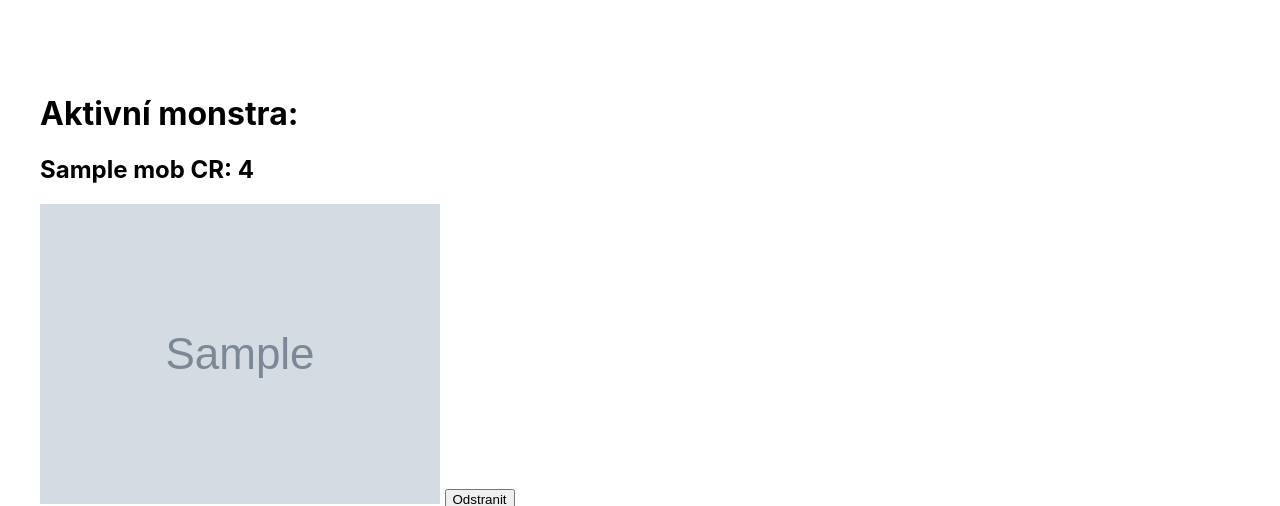
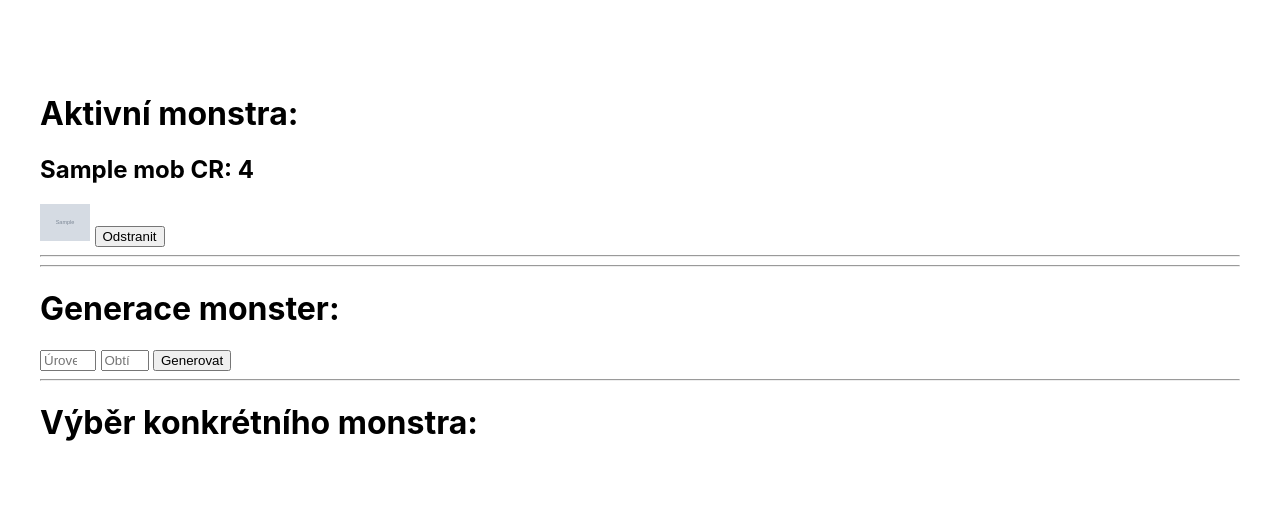
Before and after one commit to Tomas-Gallischek/dnd_atarax, a Django app: template dm_site_app/templates/dm_site_app/monster_gen_page.html in a window 1280 px wide. Shown: the top 506 px of the page. Run offline with Django 5.2, Linux system fonts and the light colour scheme; the template is opened without the code that fills it: most values are stand-ins (such as "Sample title", 1, 10 or a date in 2020); grey boxes marked "Sample" are stand-in pictures; data that the repository does not hold is empty.

Commit message:
Update: 2026-10-04 12:47:24

```diff
--- a/dm_site_app/templates/dm_site_app/monster_gen_page.html
+++ b/dm_site_app/templates/dm_site_app/monster_gen_page.html
@@ -11,8 +11,8 @@
     {% for mob in active_mobs_list %}
 
         <h2>{{ mob.name_cz }} CR: {{ mob.challenge_rating }}</h2>
-        <img src="{{ mob.image_url }}" alt="{{ mob.name_cz }}">
-        <button class="btn btn-danger", action="{% url 'dm_site_app:remove_mob' mob.id %}">Odstranit</button>
+        <img src="{{ mob.image_url }}" alt="{{ mob.name_cz }}" style="max-width: 50px; max-height: 50px;">
+        <button class="btn btn-danger", action="{% url 'dm_site_app:remove_mob' mob.id %}" type="submit">Odstranit</button>
         <hr>
 
     {% endfor %}
```
